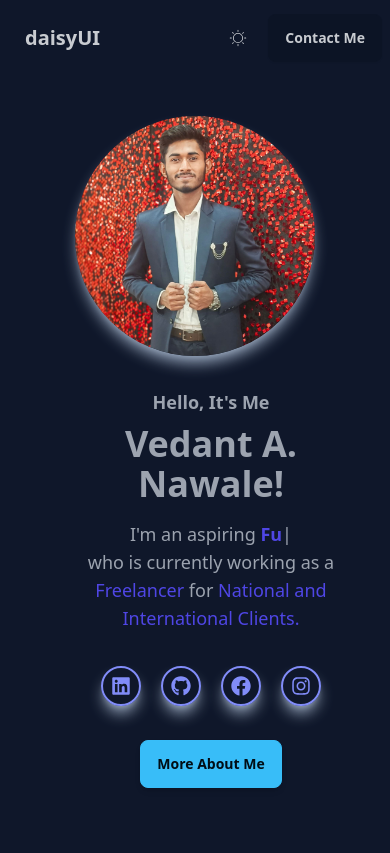
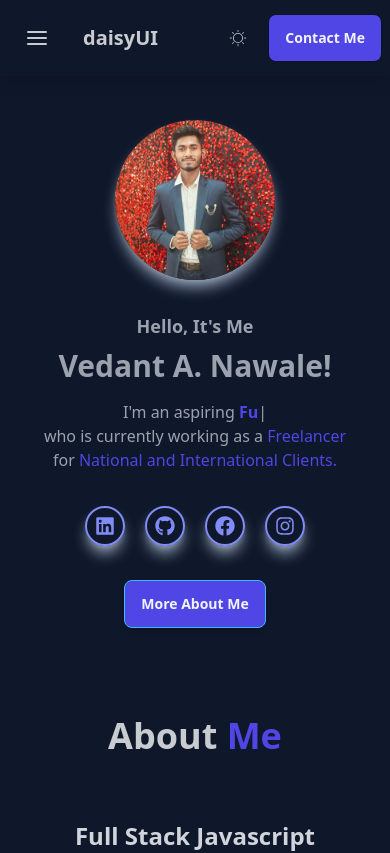
Before and after one commit to Vedantnawale/React-Portfolio, a React (Vite) app: page / in a window 390 px wide. Shown: the top 853 px of the page. Built offline with nearby package versions, Linux system fonts and the light colour scheme; no server answers.

Commit message:
Navbar Section Done

```diff
--- a/package.json
+++ b/package.json
@@ -14,6 +14,7 @@
     "react": "^18.3.1",
     "react-dom": "^18.3.1",
     "react-icons": "^5.3.0",
+    "react-router-dom": "^6.28.0",
     "typed.js": "^2.1.0"
   },
   "devDependencies": {
--- a/src/component/about/About.jsx
+++ b/src/component/about/About.jsx
@@ -26,15 +26,15 @@ const About = () => {
 
   return (
     <section className="about px-4 py-10" id="about">
-      <div className="container mx-auto flex flex-col-reverse md:flex-row items-center justify-between">
+      <div className="container pt-20 mx-auto flex flex-col-reverse md:flex-row items-center justify-between">
 
         {/* Left About Section */}
-        <div className="left-about text-center md:text-left pl-8 md:w-1/2">
+        <div className="left-about text-center md:text-left px-4 md:px-8 md:w-1/2">
           <h3 className="text-lg font-semibold text-gray-400">Hello, It's Me</h3>
-          <h1 className="text-4xl font-bold text-gray-400 mt-2 animate-fadeInSlideUp">
+          <h1 className="text-3xl md:text-4xl font-bold text-gray-400 mt-2 animate-fadeInSlideUp">
             Vedant A. Nawale!
           </h1>
-          <p className="text-gray-400 mt-4 text-lg">
+          <p className="text-gray-400 mt-4 text-base md:text-lg">
             I'm an aspiring <strong className="text text-indigo-600"></strong>
             <br />
             who is currently working as a <span className="text-indigo-600">Freelancer</span> for <span className="text-indigo-600">National and International Clients.</span>
@@ -78,13 +78,19 @@ const About = () => {
 
           {/* More About Me Button */}
           <a href="#about-me" className="mt-8">
-            <button className="btn btn-primary  hover:shadow-slate-400 hover:shadow-lg shadow-md mt-6">More About Me</button>
+            <button className="btn btn-primary bg-indigo-600 hover:shadow-slate-400 hover:shadow-lg shadow-md text-slate-100 mt-6">
+              More About Me
+            </button>
           </a>
         </div>
 
         {/* Right About Section */}
         <div className="right-about md:w-1/2 flex justify-center mb-8 md:mb-0">
-          <img src={img} alt="MyProfile" className="w-60 md:w-80 rounded-full shadow-slate-400 shadow-lg animate-fadeInSlideUp" />
+          <img
+            src={img}
+            alt="MyProfile"
+            className="w-40 sm:w-52 md:w-80 rounded-full shadow-slate-400 shadow-lg animate-fadeInSlideUp object-cover"
+          />
         </div>
       </div>
     </section>
--- a/src/component/contact/ContactUs.jsx
+++ b/src/component/contact/ContactUs.jsx
@@ -68,7 +68,7 @@ const ContactUs = () => {
     };
 
     return (
-        <div className='mt-12 px-4'>
+        <div className='mt-12 px-4' id='contact-me'>
             <h1 className="text-4xl font-bold text-center mb-8">
                 Contact <span className="text-indigo-600">Me</span>
             </h1>
--- a/src/component/internships/Internships.jsx
+++ b/src/component/internships/Internships.jsx
@@ -5,7 +5,7 @@ import skillForge from '../../assets/img/skillforge.jpg';
 
 const Internships = () => {
   return (
-    <div className="container mx-auto">
+    <div className="container mx-auto" id="internships">
       <h1 className="text-4xl font-bold text-center mt-10 mb-8">
         Intern<span className="text-indigo-600">Ships</span>
       </h1>
--- a/src/component/navbar/Navbar.jsx
+++ b/src/component/navbar/Navbar.jsx
@@ -1,8 +1,10 @@
 import React, { useEffect, useState } from 'react';
 import { CiLight } from "react-icons/ci";
+import { FiMenu } from "react-icons/fi";
 
 const Navbar = () => {
     const [theme, setTheme] = useState('night'); // Default to "night"
+    const [sidebarOpen, setSidebarOpen] = useState(false); // Sidebar state
 
     useEffect(() => {
         // Load saved theme or default to "night"
@@ -18,34 +20,109 @@ const Navbar = () => {
         localStorage.setItem('theme', newTheme); // Save theme in localStorage
     };
 
+    const toggleSidebar = () => {
+        setSidebarOpen(!sidebarOpen);
+    };
+
+    const scrollToSection = (id) => {
+        const section = document.getElementById(id);
+        if (section) {
+            section.scrollIntoView({ behavior: 'smooth' });
+            if (sidebarOpen) {
+                setSidebarOpen(false); // Close sidebar after scrolling
+            }
+        }
+    };
+
     return (
-        <div className="navbar bg-base-100 text-lg">
+        <>
+            <div className="navbar bg-base-100 text-lg fixed z-50 shadow-lg">
                 <div className="navbar-start">
+                    {/* Sidebar toggle button */}
+                    <button className="lg:hidden btn btn-ghost" onClick={toggleSidebar}>
+                        <FiMenu className="text-2xl" />
+                    </button>
                     <a className="btn btn-ghost text-xl">daisyUI</a>
                 </div>
                 <div className="navbar-center hidden lg:flex">
                     <ul className="menu menu-horizontal px-1">
-                    <li><a>Home</a></li>
-                    <li><a>About</a></li>
                         <li>
-                        <details>
-                            <summary>Coding</summary>
-                            <ul className="p-2">
-                                <li><a>Leetcode</a></li>
-                                <li><a>Hackerrank</a></li>
-                            </ul>
-                        </details>
+                            <button onClick={() => scrollToSection('about')} className="btn text-base btn-link no-underline hover:no-underline hover:text-slate-100">
+                                Home
+                            </button>
                         </li>
-                    <li><a>Projects</a></li>
+                        <li>
+                            <button onClick={() => scrollToSection('skills')} className="btn text-base btn-link no-underline hover:no-underline hover:text-slate-100">
+                                Skills
+                            </button>
+                        </li>
+                        <li>
+                            <button onClick={() => scrollToSection('projects')} className="btn text-base btn-link no-underline hover:no-underline hover:text-slate-100">
+                                Projects
+                            </button>
+                        </li>
+                        <li>
+                            <button onClick={() => scrollToSection('internships')} className="btn text-base btn-link no-underline hover:no-underline hover:text-slate-100">
+                                Internships
+                            </button>
+                        </li>
                     </ul>
                 </div>
                 <div className="navbar-end">
                     <button className="m-5 text-xl" onClick={toggleTheme}>
                         <CiLight />
                     </button>
-                <a className="btn hover:bg-gray-400 hover:text-black">Contact Me</a>
+                    <button
+                        onClick={() => scrollToSection('contact-me')}
+                        className="btn hover:bg-gray-400 text-slate-100 bg-indigo-600 hover:text-black"
+                    >
+                        Contact Me
+                    </button>
                 </div>
             </div>
+
+            {/* Sidebar menu */}
+            {sidebarOpen && (
+                <div
+                    className="fixed inset-0 mt-20 bg-black bg-opacity-50 z-40"
+                    onClick={toggleSidebar}
+                >
+                    <div
+                        className="bg-base-100 w-64 h-full shadow-lg z-50"
+                        onClick={(e) => e.stopPropagation()}
+                    >
+                        <button
+                            className="btn btn-ghost absolute right-36"
+                            onClick={toggleSidebar}
+                        >
+                            ✕
+                        </button>
+                        <ul className="menu p-4 w-full">
+                            <li>
+                                <button onClick={() => scrollToSection('about')} className="btn text-base btn-link no-underline hover:no-underline hover:text-slate-100">
+                                    Home
+                                </button>
+                            </li>
+                            <li>
+                                <button onClick={() => scrollToSection('skills')} className="btn text-base btn-link no-underline hover:no-underline hover:text-slate-100">
+                                    Skills
+                                </button>
+                            </li>
+                            <li>
+                                <button onClick={() => scrollToSection('projects')} className="btn text-base btn-link no-underline hover:no-underline hover:text-slate-100">
+                                    Projects
+                                </button>
+                            </li>
+                            <li>
+                                <button onClick={() => scrollToSection('internships')} className="btn text-base btn-link no-underline hover:no-underline hover:text-slate-100">
+                                    Internships
+                                </button>
+                            </li>
+                        </ul>
+                    </div>
+                </div>
+            )}
+        </>
     );
 };
 
--- a/src/component/projects/Projects.jsx
+++ b/src/component/projects/Projects.jsx
@@ -12,7 +12,7 @@ const Projects = () => {
     const [showMoreProjects, setShowMoreProjects] = useState(false);
 
     return (
-        <div className="container mx-auto px-4">
+        <div className="container mx-auto px-4" id="projects">
             <h1 className="text-4xl font-bold text-center mt-10 mb-8">
                 Pro<span className="text-indigo-600">jects</span>
             </h1>
--- a/src/component/skills/Skills.jsx
+++ b/src/component/skills/Skills.jsx
@@ -29,7 +29,7 @@ const skillsData = [
 
 const Skills = () => {
   return (
-    <div className="container mt-5 mx-auto px-4 py-10">
+    <div className="container mt-5 mx-auto px-4 py-10 " id="skills">
       <h1 className="text-4xl font-bold text-center mb-8">
         Ski<span className="text-indigo-600">lls</span>
       </h1>
```
Also changed, not shown: 1 other file (tests, documents, lock files or other folders). Lines whose indentation alone changed are shown as unchanged.
